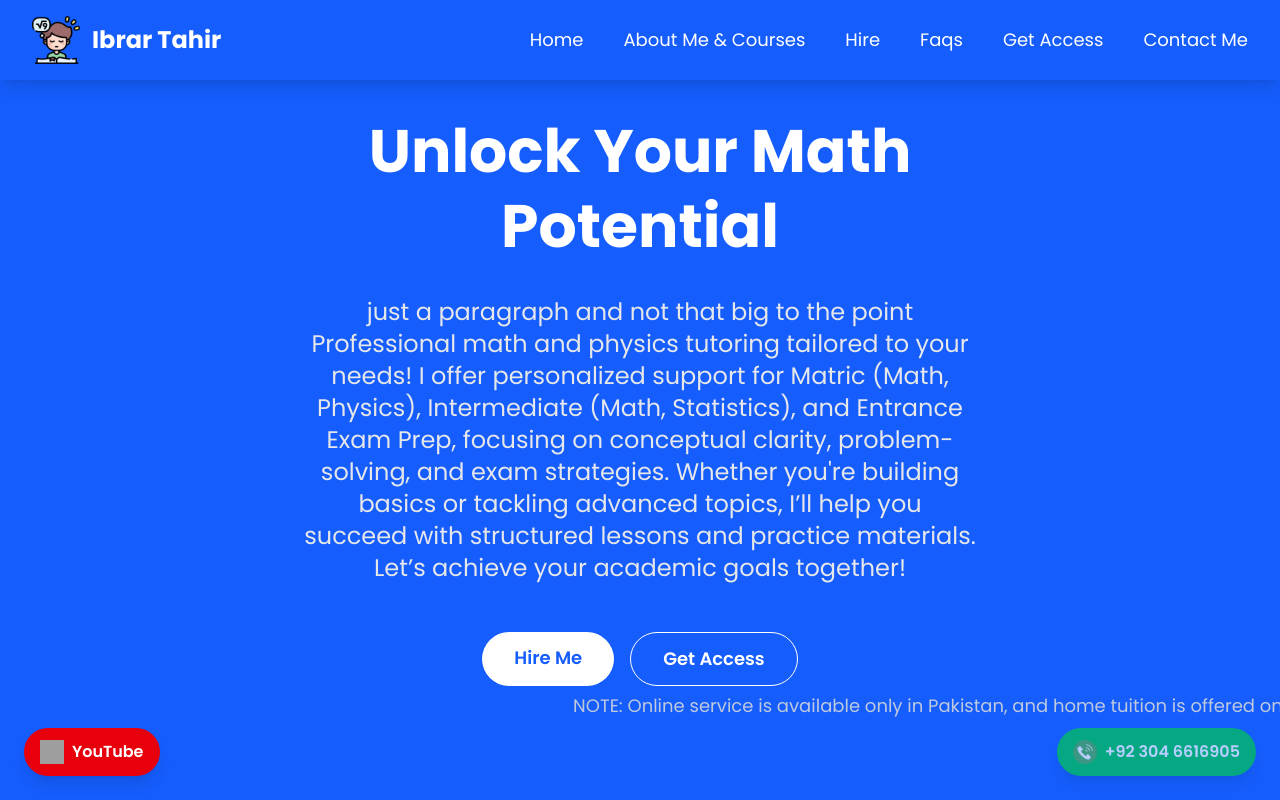
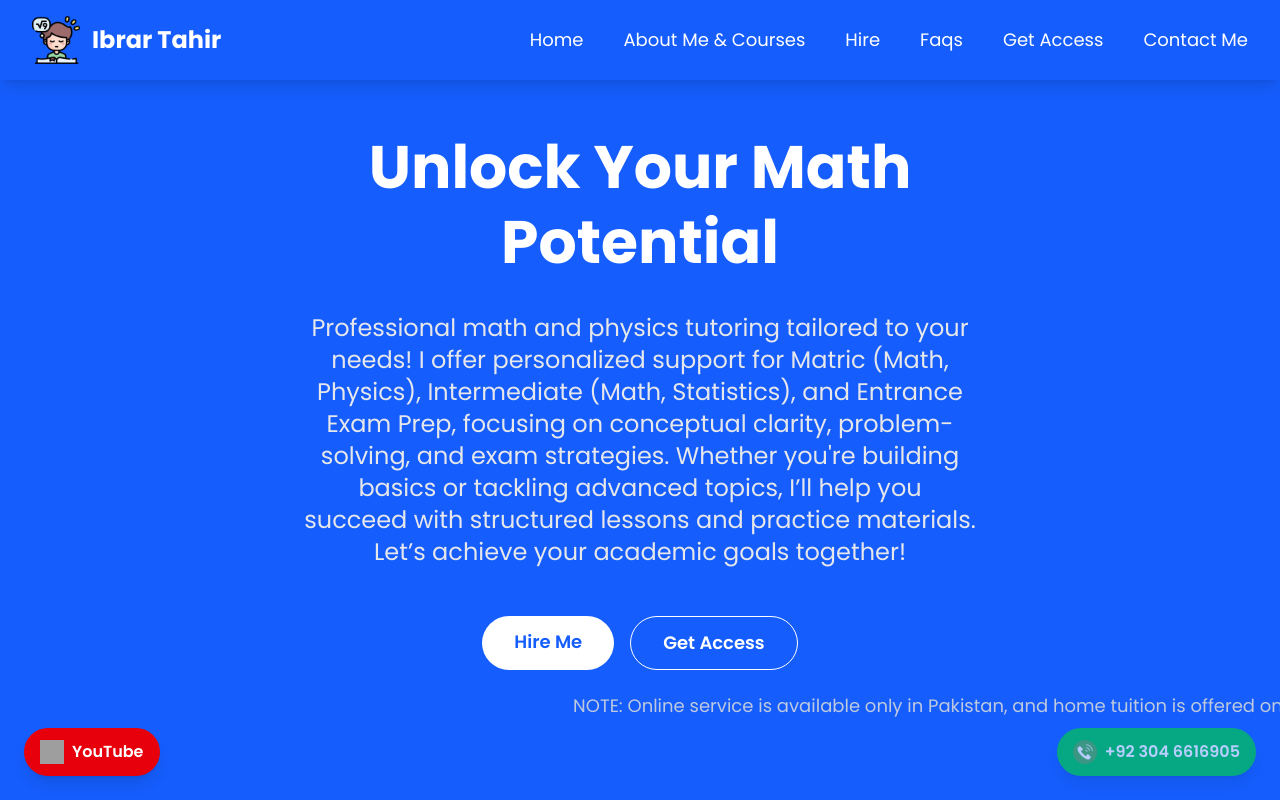
Before and after one commit to FAIZANMUHAMMAD-311/maths-sir, a Next.js app: page / in a window 1280 px wide. Shown: the top 800 px of the page. Built offline with nearby package versions, Linux system fonts and the light colour scheme; grey boxes are pictures that could not be loaded.

Commit message:
HomeSection.js

```diff
--- a/src/app/components/HomeSection.js
+++ b/src/app/components/HomeSection.js
@@ -20,8 +20,7 @@ export default function HomeSection() {
           Unlock Your Math Potential
         </h1>
         <p className="mt-8 text-lg sm:text-xl md:text-2xl text-gray-200 max-w-2xl mx-auto" data-aos="fade-left" data-aos-duration="1000" data-aos-delay="200">
-          just a paragraph and not that big to the point
-Professional math and physics tutoring tailored to your needs! I offer personalized support for Matric (Math, Physics), Intermediate (Math, Statistics), and Entrance Exam Prep, focusing on conceptual clarity, problem-solving, and exam strategies. Whether you're building basics or tackling advanced topics, I’ll help you succeed with structured lessons and practice materials. Let’s achieve your academic goals together!
+          Professional math and physics tutoring tailored to your needs! I offer personalized support for Matric (Math, Physics), Intermediate (Math, Statistics), and Entrance Exam Prep, focusing on conceptual clarity, problem-solving, and exam strategies. Whether you're building basics or tackling advanced topics, I’ll help you succeed with structured lessons and practice materials. Let’s achieve your academic goals together!
         </p>
         <div className="mt-12 flex flex-col sm:flex-row justify-center gap-4" data-aos="fade-up" data-aos-duration="1000" data-aos-delay="400">
           <a href="#hire" className="bg-white text-blue-600 px-6 sm:px-8 py-3 rounded-full text-lg font-semibold hover:bg-gray-100 transition duration-300">Hire Me</a>
```
